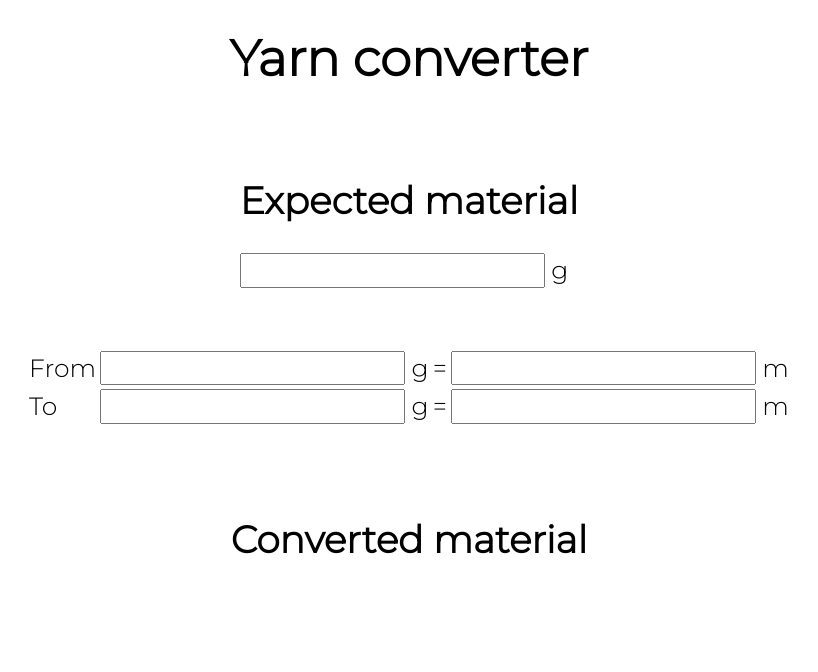
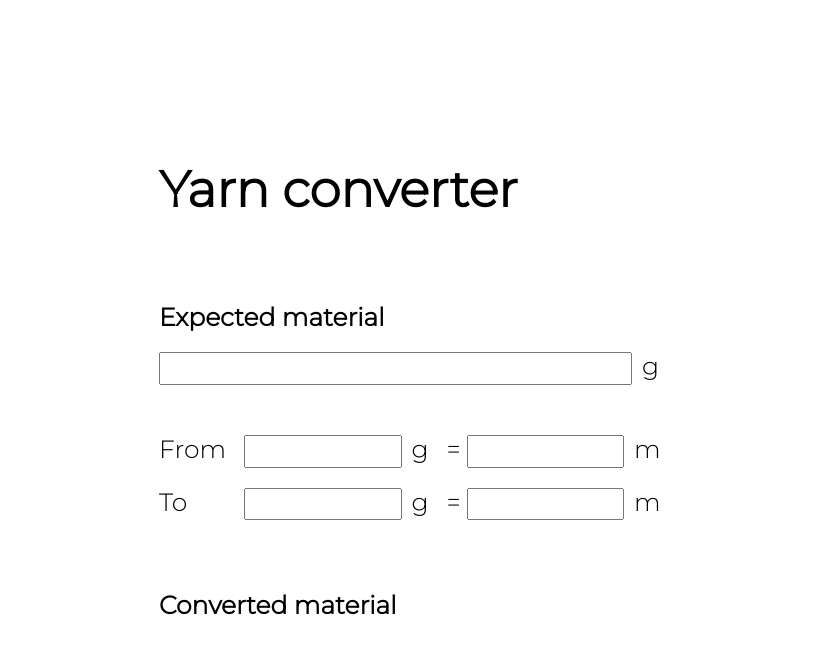
Before and after one commit to krpiatkowski/yarn-converter, a plain HTML site: page index.html in a window 1280 px wide. Shown: the whole page, without its empty margins (231-1049 px from the left). Drawn offline with nearby package versions, Linux system fonts and the light colour scheme.

Commit message:
Fixes layout issues

```diff
--- a/index.html
+++ b/index.html
@@ -15,30 +15,32 @@
 <body>
     <div class="container">
         <h1>Yarn converter</h1>
-        <div class="expected-container">
+        <div>
             <h2>Expected material</h2>
-            <div>
-                <input id="expected" type="number" onkeyup="calculate()"> g
+            <div id="expected-container"><input id="expected" type="number" onkeyup="calculate()"><div>g</div></div>
+        </div>
+        <div id="conversion-container">
+            <div class="conversion-row">
+                <div>From</div>
+                <div><input id="from-g" type="number" onkeyup="calculate()"></div>
+                <div>g</div>
+                <div class="eq">=</div>
+                <div><input id="from-m"type="number" onkeyup="calculate()"></div>
+                <div>m</div>
+            </div>
+            <div class="conversion-row">
+                <div>To</div>
+                <div><input id="to-g" type="number" onkeyup="calculate()"></div>
+                <div>g</div>
+                <div class="eq">=</div>
+                <div><input id="to-m"type="number" onkeyup="calculate()"></div>
+                <div>m</div>
             </div>
         </div>
-        <table class="conversion-container">
-            <tr>
-                <td>From</td>
-                <td><input id="from-g" type="number" onkeyup="calculate()"> g</td>
-                <td class="eq">=</td>
-                <td><input id="from-m"type="number" onkeyup="calculate()"> m</td>
-            </tr>
-            <tr>
-                <td>To</td>
-                <td><input id="to-g" type="number" onkeyup="calculate()"> g</td>
-                <td class="eq">=</td>
-                <td><input id="to-m" type="number" onkeyup="calculate()"> m</td>
-            </tr>
-        </table>
         <div class="converted-container">
             <h2>Converted material</h2>
             <div class="result">
-                <span id="result"></span>
+                <div id="result">&nbsp;</div>
             </div>
         </div>
     </div>
--- a/index.js
+++ b/index.js
@@ -7,7 +7,7 @@ function calculate() {
     const resultNode =  document.getElementById('result');
 
     if([expected, fromG, fromM, toG, toM].includes(NaN)) {
-        resultNode.innerText = "";
+        resultNode.innerHTML = "&nbsp";
         return;
     }
 
--- a/style.css
+++ b/style.css
@@ -1,30 +1,62 @@
+* {
+    box-sizing: border-box;
+}
+
+html {
+    height: 100%;
+}
+
 body {
+    width: 100%;
+    height: 100%;
     font-family: 'Montserrat', sans-serif;
     font-size: 25px;
+    display: flex;
+    align-items: center;
+    justify-content: center;
 }
 
-.expected-container {
-    display: flex;
-    flex-direction: column;
+h2 {
+    font-size:25px;
 }
 
 .container {
     display: flex;
     flex-direction: column;
     justify-content: center;
-    align-items: center;
+    align-content: stretch;
+    max-width: 500px;
 }
 
 .container > * {
-    margin: 30px;
+    margin-top: 30px;
+}
+
+#expected {
+    width: calc(100% - 25px);
+}
+
+#expected-container {
+    display: flex;
+    gap: 10px;
 }
 
 .result{
     display: flex;
 }
 
+.conversion-row {
+    margin: 20px 0;
+    display: grid;
+    grid-column-gap: 10px;
+    grid-template-columns: 75px 1fr 25px 10px 1fr 25px;
+}
+
 input[type='text'],
 input[type='number']{
     font-size: 25px;
+    width: 100%;
+    padding: 0px;
+    text-align: right;
     font-family: 'Montserrat', sans-serif;
 }
```
